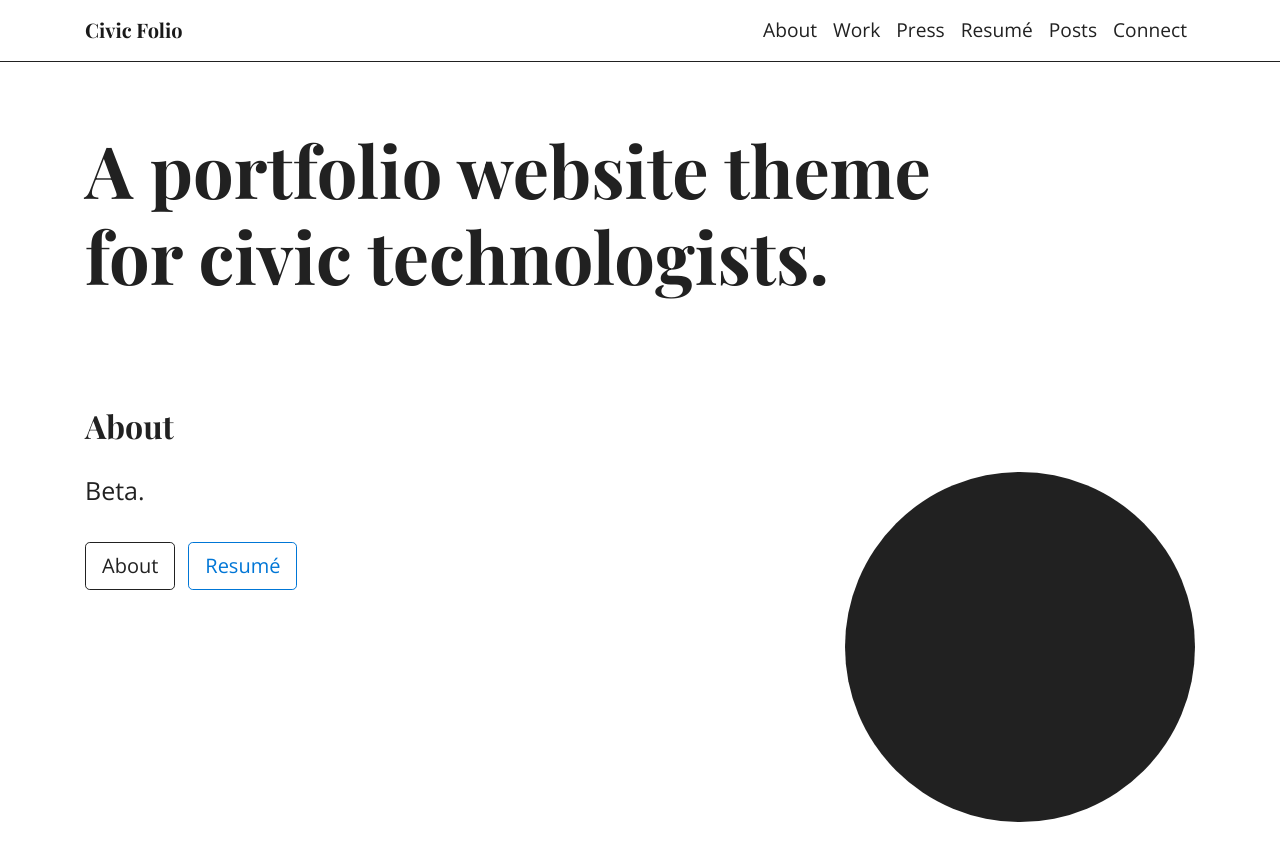
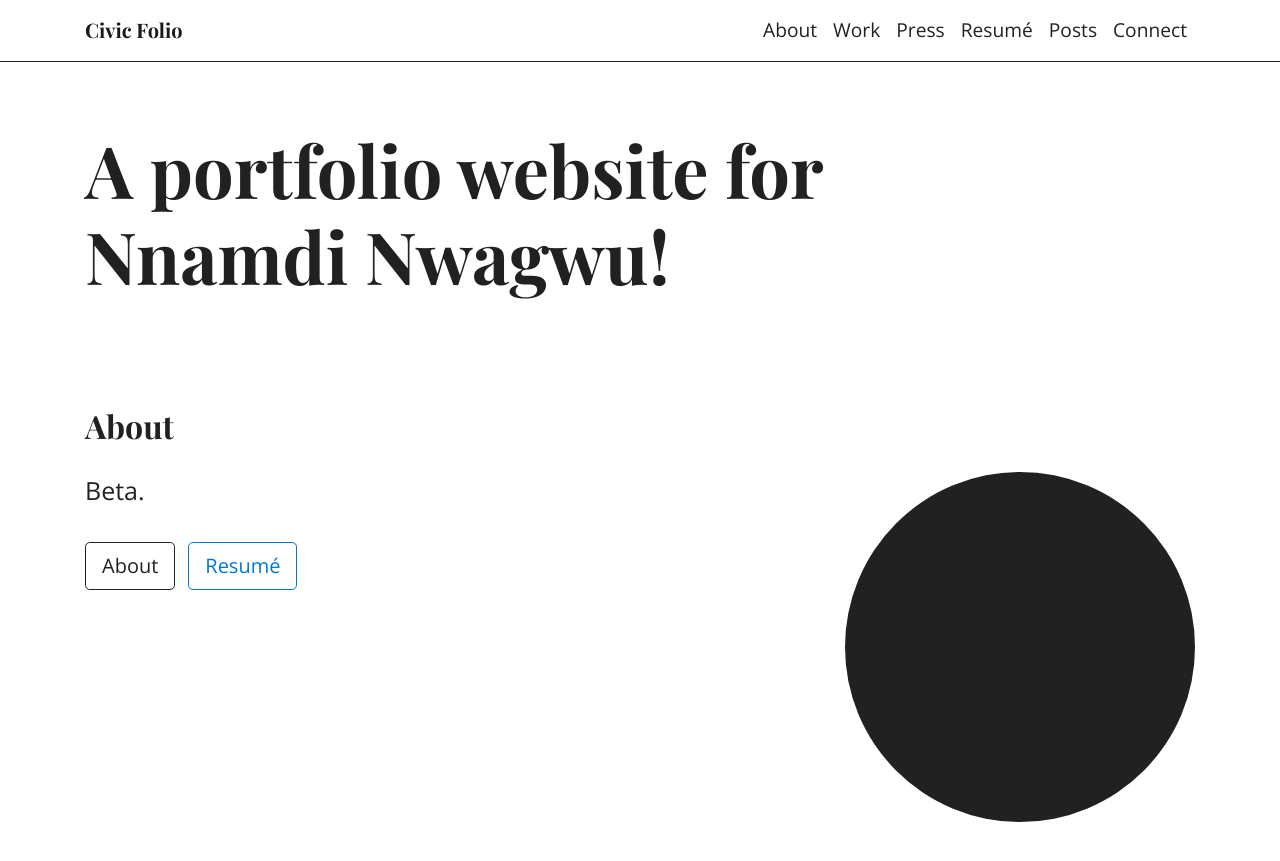
Before and after one commit to nnamd/nnamd.github.io, a Jekyll site: the page built from _pages/index.md, in a window 1280 px wide and 900 px high. Shown: the top 861 px of the window. Built offline with Jekyll 4.4.1, drawn with Linux system fonts in a browser that asks for light colours.

Commit message:
update name

```diff
--- a/_pages/index.md
+++ b/_pages/index.md
@@ -1,10 +1,10 @@
 ---
 layout: home
-title: A portfolio website theme for civic technologists.
+title: A portfolio website for Nnamdi Nwagwu!
 description: Civic Folio is a portfolio website theme for civic technologists.
 about-title: About
 about-img: profile.png
-about-img-alt: Civic Folio
+about-img-alt: Nnamdi Nwagwu
 about-description: Beta.
 about-link: /about/
 cv-text: Resumé
```
